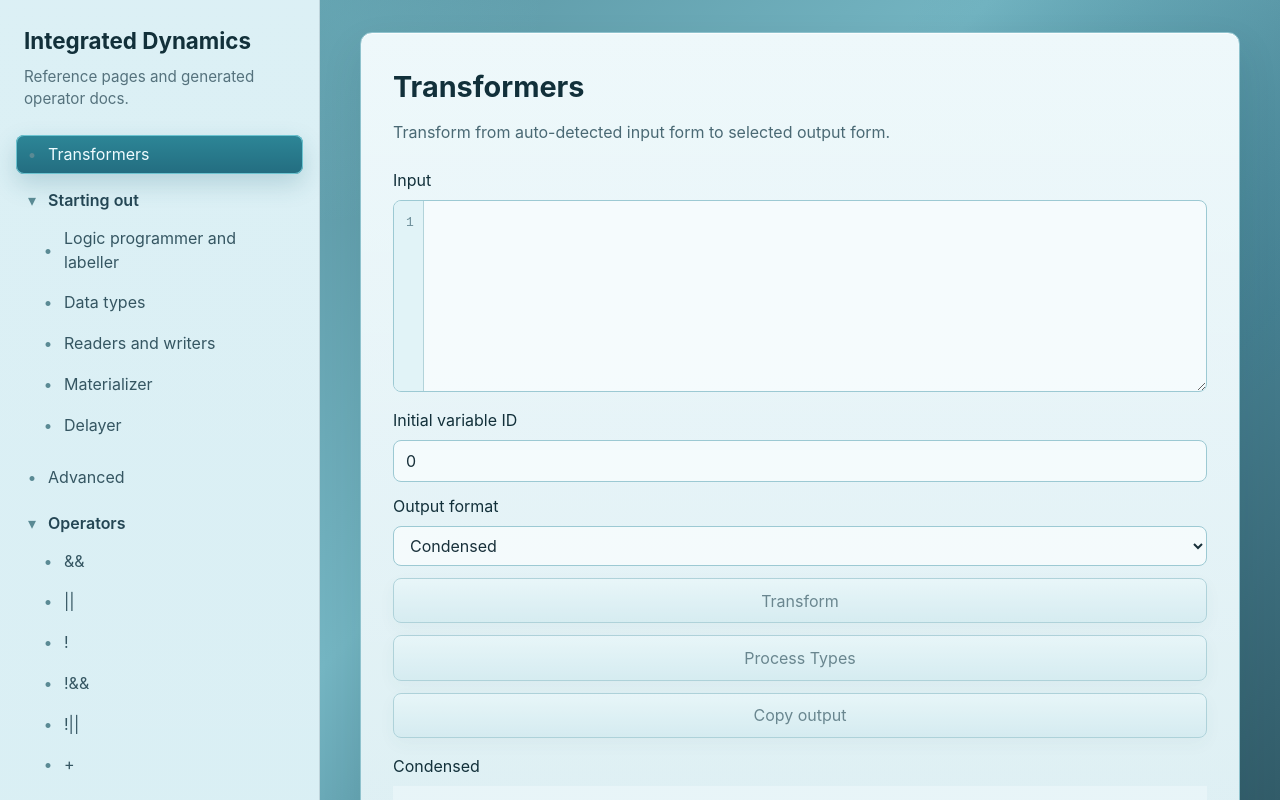
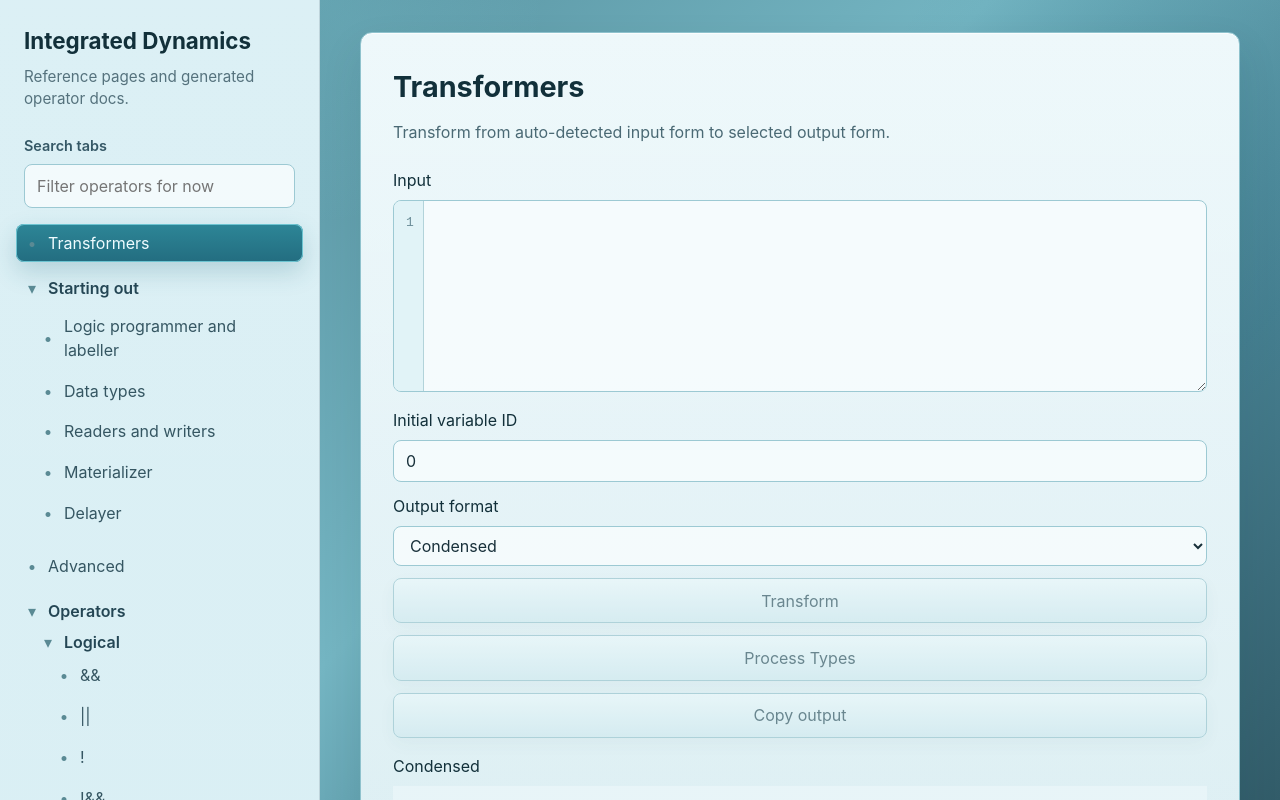
Before and after one commit to kirjorjos/WIP-Integrated-Dynamics-Project, a Vue app: page /#transformers in a window 1280 px wide. Shown: the top 800 px of the page. Built offline with nearby package versions, Linux system fonts and the light colour scheme.

Commit message:
Add search bar for operators

```diff
--- a/src/App.vue
+++ b/src/App.vue
@@ -15,6 +15,7 @@ import LogicProgrammerAndLabellerPage from "./pages/starting-out/LogicProgrammer
 import MaterializerPage from "./pages/starting-out/MaterializerPage.vue";
 import ReadersAndWritersPage from "./pages/starting-out/ReadersAndWritersPage.vue";
 import OperatorPage from "./pages/operators/OperatorPage.vue";
+import { humanizeIdentifier } from "./lib/HelperClasses/UtilityFunctions";
 
 type FilePage = {
   kind: "page";
@@ -23,16 +24,162 @@ type FilePage = {
   component: Component;
   props?: Record<string, unknown>;
   tooltip?: string;
+  categoryId?: string;
+  searchIndex?: {
+    nicknames: string[];
+    internalName: string;
+    description?: string;
+  };
 };
 
 type FolderPage = {
   kind: "folder";
   id: string;
   label: string;
-  children: FilePage[];
+  children: NavItem[];
 };
 
 type NavItem = FilePage | FolderPage;
+type MatchResult = {
+  tier: number;
+  matchLength: number;
+};
+
+const normalizeSearchText = (value: string): string => {
+  return value
+    .replace(/([a-z0-9])([A-Z])/g, "$1 $2")
+    .replace(/[^a-zA-Z0-9]+/g, " ")
+    .toLowerCase()
+    .replace(/\s+/g, " ")
+    .trim();
+};
+
+const tokenizeNormalizedText = (value: string): string[] => {
+  if (!value) return [];
+  return value.split(" ").filter(Boolean);
+};
+
+const compactNormalizedText = (value: string): string => {
+  return value.replace(/\s+/g, "");
+};
+
+const getNormalizedSearchLength = (value: string): number => {
+  return compactNormalizedText(value).length;
+};
+
+const getSingleWordDirectMatch = (
+  candidates: string[],
+  query: string,
+  exactTier: number,
+  prefixTier: number
+): MatchResult | null => {
+  let best: MatchResult | null = null;
+
+  for (const candidate of candidates) {
+    const tokens = tokenizeNormalizedText(candidate);
+    if (tokens.some((token) => token === query)) {
+      const result = {
+        tier: exactTier,
+        matchLength: candidate.length,
+      };
+      if (
+        !best ||
+        result.tier < best.tier ||
+        (result.tier === best.tier && result.matchLength < best.matchLength)
+      ) {
+        best = result;
+      }
+      continue;
+    }
+
+    if (tokens.some((token) => token.startsWith(query))) {
+      const result = {
+        tier: prefixTier,
+        matchLength: candidate.length,
+      };
+      if (
+        !best ||
+        result.tier < best.tier ||
+        (result.tier === best.tier && result.matchLength < best.matchLength)
+      ) {
+        best = result;
+      }
+    }
+  }
+
+  return best;
+};
+
+const getPhraseMatch = (
+  candidates: string[],
+  query: string,
+  phraseTier: number
+): MatchResult | null => {
+  let best: MatchResult | null = null;
+  const compactQuery = compactNormalizedText(query);
+
+  for (const candidate of candidates) {
+    if (
+      !candidate.includes(query) &&
+      !compactNormalizedText(candidate).includes(compactQuery)
+    ) {
+      continue;
+    }
+    const result = {
+      tier: phraseTier,
+      matchLength: candidate.length,
+    };
+    if (!best || result.matchLength < best.matchLength) {
+      best = result;
+    }
+  }
+
+  return best;
+};
+
+const matchOperatorDirect = (
+  index: NonNullable<FilePage["searchIndex"]>,
+  normalizedQuery: string
+): MatchResult | null => {
+  const isMultiWord = normalizedQuery.includes(" ");
+
+  if (isMultiWord) {
+    return (
+      getPhraseMatch(index.nicknames, normalizedQuery, 5) ??
+      getPhraseMatch([index.internalName], normalizedQuery, 6)
+    );
+  }
+
+  return (
+    getSingleWordDirectMatch(index.nicknames, normalizedQuery, 1, 3) ??
+    getSingleWordDirectMatch([index.internalName], normalizedQuery, 2, 4)
+  );
+};
+
+const matchOperatorDescription = (
+  index: NonNullable<FilePage["searchIndex"]>,
+  normalizedQuery: string
+): MatchResult | null => {
+  if (!index.description) return null;
+  const compactQuery = compactNormalizedText(normalizedQuery);
+
+  if (normalizedQuery.includes(" ")) {
+    return index.description.includes(normalizedQuery) ||
+      compactNormalizedText(index.description).includes(compactQuery)
+      ? {
+          tier: 7,
+          matchLength: index.description.length,
+        }
+      : null;
+  }
+
+  return index.description.includes(normalizedQuery)
+    ? {
+        tier: 7,
+        matchLength: index.description.length,
+      }
+    : null;
+};
 
 const startingOutPages: FilePage[] = [
   {
@@ -69,25 +216,54 @@ const startingOutPages: FilePage[] = [
 
 const operatorPages: FilePage[] = Object.keys(operatorRegistry)
   .filter((key) => key !== "find" && key !== "operatorByNickname")
-  .map((key) => ({
+  .map((key) => {
+    const operatorClass = operatorRegistry[
+      key as keyof typeof operatorRegistry
+    ] as {
+      symbol?: string;
+      interactName?: string;
+      nicknames?: string[];
+      internalName?: string;
+      tooltipInfo?: string;
+      kind?: string;
+    };
+
+    return {
       kind: "page" as const,
       id: `operator-${key}`,
-    label:
-      (
-        operatorRegistry[key as keyof typeof operatorRegistry] as {
-          symbol?: string;
-        }
-      ).symbol ?? key,
-    tooltip:
-      (
-        operatorRegistry[key as keyof typeof operatorRegistry] as {
-          interactName?: string;
-        }
-      ).interactName ?? key,
+      label: operatorClass.symbol ?? key,
+      tooltip: operatorClass.interactName ?? key,
+      searchIndex: {
+        nicknames: (operatorClass.nicknames ?? []).map(normalizeSearchText),
+        internalName: normalizeSearchText(operatorClass.internalName ?? ""),
+        description: operatorClass.tooltipInfo
+          ? normalizeSearchText(operatorClass.tooltipInfo)
+          : undefined,
+      },
       component: OperatorPage,
       props: {
         operatorKey: key,
       },
+      categoryId: operatorClass.kind ?? "misc",
+    };
+  });
+
+const operatorCategoryMap = new Map<string, FilePage[]>();
+
+for (const page of operatorPages) {
+  const categoryId = page.categoryId ?? "misc";
+  const pages = operatorCategoryMap.get(categoryId) ?? [];
+  pages.push(page);
+  operatorCategoryMap.set(categoryId, pages);
+}
+
+const operatorFolderPages: FolderPage[] = Array.from(
+  operatorCategoryMap.entries()
+).map(([categoryId, pages]) => ({
+  kind: "folder" as const,
+  id: `operators-${categoryId}`,
+  label: humanizeIdentifier(categoryId),
+  children: pages,
 }));
 
 const sections: NavItem[] = [
@@ -113,7 +289,7 @@ const sections: NavItem[] = [
     kind: "folder",
     id: "operators",
     label: "Operators",
-    children: operatorPages,
+    children: operatorFolderPages,
   },
   {
     kind: "page",
@@ -150,7 +326,11 @@ const sections: NavItem[] = [
 const collapsedFolders = ref<Record<string, boolean>>({
   "starting-out": false,
   operators: false,
+  ...Object.fromEntries(
+    operatorFolderPages.map((folder) => [folder.id, false])
+  ),
 });
+const navSearch = ref("");
 
 const flattenItems = (items: NavItem[]): FilePage[] => {
   return items.flatMap((item) =>
@@ -163,24 +343,103 @@ const selectedPageId = ref("transformers");
 const allPages = computed(() => flattenItems(sections));
 
 const pageFolderMap = computed(() => {
-  const entries: Record<string, string | undefined> = {};
+  const entries: Record<string, string[]> = {};
 
-  for (const item of sections) {
+  const visit = (items: NavItem[], parents: string[]) => {
+    for (const item of items) {
       if (item.kind === "page") {
-      entries[item.id] = undefined;
+        entries[item.id] = parents;
         continue;
       }
 
-    for (const page of item.children) {
-      entries[page.id] = item.id;
+      visit(item.children, [...parents, item.id]);
     }
-  }
+  };
+
+  visit(sections, []);
 
   return entries;
 });
 
 const selectedPage = computed(() => {
   return allPages.value.find((page) => page.id === selectedPageId.value);
+});
+
+const normalizedNavSearch = computed(() =>
+  normalizeSearchText(navSearch.value)
+);
+
+const visibleSections = computed<NavItem[]>(() => {
+  const query = normalizedNavSearch.value;
+  if (!query) return sections;
+
+  return sections.map((section) => {
+    if (section.kind === "page") return section;
+    if (section.id !== "operators") return section;
+
+    const operatorPages = flattenItems(section.children);
+
+    const directMatches = operatorPages
+      .map((page, index) => ({
+        page,
+        index,
+        match: page.searchIndex
+          ? matchOperatorDirect(page.searchIndex, query)
+          : null,
+      }))
+      .filter(
+        (
+          entry
+        ): entry is { page: FilePage; index: number; match: MatchResult } =>
+          entry.match !== null
+      )
+      .sort(
+        (left, right) =>
+          left.match.tier - right.match.tier ||
+          left.match.matchLength - right.match.matchLength ||
+          left.index - right.index
+      );
+
+    if (directMatches.length > 0) {
+      return {
+        ...section,
+        children: directMatches.map((entry) => entry.page),
+      };
+    }
+
+    if (getNormalizedSearchLength(query) < 3) {
+      return {
+        ...section,
+        children: [],
+      };
+    }
+
+    const descriptionMatches = operatorPages
+      .map((page, index) => ({
+        page,
+        index,
+        match: page.searchIndex
+          ? matchOperatorDescription(page.searchIndex, query)
+          : null,
+      }))
+      .filter(
+        (
+          entry
+        ): entry is { page: FilePage; index: number; match: MatchResult } =>
+          entry.match !== null
+      )
+      .sort(
+        (left, right) =>
+          left.match.tier - right.match.tier ||
+          left.match.matchLength - right.match.matchLength ||
+          left.index - right.index
+      );
+
+    return {
+      ...section,
+      children: descriptionMatches.map((entry) => entry.page),
+    };
+  });
 });
 
 const normalizeHashPageId = (hash: string): string | undefined => {
@@ -190,8 +449,8 @@ const normalizeHashPageId = (hash: string): string | undefined => {
 };
 
 const expandFolderForPage = (pageId: string): void => {
-  const folderId = pageFolderMap.value[pageId];
-  if (folderId) {
+  const folderIds = pageFolderMap.value[pageId] ?? [];
+  for (const folderId of folderIds) {
     collapsedFolders.value[folderId] = false;
   }
 };
@@ -220,6 +479,12 @@ watch(selectedPageId, (pageId) => {
   }
 });
 
+watch(normalizedNavSearch, (query) => {
+  if (query) {
+    collapsedFolders.value["operators"] = false;
+  }
+});
+
 onMounted(() => {
   syncPageFromHash();
 
@@ -243,9 +508,20 @@ onBeforeUnmount(() => {
         <p>Reference pages and generated operator docs.</p>
       </div>
 
+      <label class="sidebar-search">
+        <span class="sidebar-search-label">Search tabs</span>
+        <input
+          v-model="navSearch"
+          class="sidebar-search-input"
+          type="text"
+          placeholder="Filter operators for now"
+          aria-label="Search tabs"
+        />
+      </label>
+
       <nav class="sidebar-nav">
         <section
-          v-for="section in sections"
+          v-for="section in visibleSections"
           :key="section.id"
           class="sidebar-section"
         >
@@ -273,9 +549,38 @@ onBeforeUnmount(() => {
             </button>
 
             <div v-if="!collapsedFolders[section.id]" class="file-list">
+              <template v-for="item in section.children" :key="item.id">
                 <button
-                v-for="page in section.children"
-                :key="page.id"
+                  v-if="item.kind === 'page'"
+                  type="button"
+                  class="file-row"
+                  :class="{ active: item.id === selectedPageId }"
+                  :title="item.tooltip"
+                  @click="openPage(item.id)"
+                >
+                  <span class="file-icon" aria-hidden="true">•</span>
+                  <span class="file-label">{{ item.label }}</span>
+                </button>
+
+                <template v-else>
+                  <button
+                    type="button"
+                    class="folder-row folder-button nested-folder-row"
+                    @click="toggleFolder(item.id)"
+                  >
+                    <span class="folder-icon" aria-hidden="true">{{
+                      collapsedFolders[item.id] ? "▸" : "▾"
+                    }}</span>
+                    <span class="folder-label">{{ item.label }}</span>
+                  </button>
+
+                  <div
+                    v-if="!collapsedFolders[item.id]"
+                    class="file-list nested-file-list"
+                  >
+                    <template v-for="page in item.children" :key="page.id">
+                      <button
+                        v-if="page.kind === 'page'"
                         type="button"
                         class="file-row"
                         :class="{ active: page.id === selectedPageId }"
@@ -285,6 +590,10 @@ onBeforeUnmount(() => {
                         <span class="file-icon" aria-hidden="true">•</span>
                         <span class="file-label">{{ page.label }}</span>
                       </button>
+                    </template>
+                  </div>
+                </template>
+              </template>
             </div>
           </template>
         </section>
--- a/src/style.css
+++ b/src/style.css
@@ -72,6 +72,28 @@ button {
   font-size: 0.95rem;
 }
 
+.sidebar-search {
+  display: grid;
+  gap: 0.45rem;
+  margin: 0 0.5rem 1rem;
+}
+
+.sidebar-search-label {
+  color: #355866;
+  font-size: 0.9rem;
+  font-weight: 600;
+}
+
+.sidebar-search-input {
+  width: 100%;
+  padding: 0.55rem 0.75rem;
+  border: 1px solid #9cc9d3;
+  border-radius: 0.5rem;
+  background: rgba(248, 253, 254, 0.82);
+  color: #18303a;
+  font: inherit;
+}
+
 .sidebar-nav {
   display: grid;
   gap: 0.9rem;
@@ -115,6 +137,14 @@ button {
 .file-list {
   display: grid;
   gap: 0.15rem;
+}
+
+.nested-folder-row {
+  padding-left: 1.5rem;
+}
+
+.nested-file-list {
+  padding-left: 1rem;
 }
 
 .file-row {
```
Lines whose indentation alone changed are shown as unchanged.
